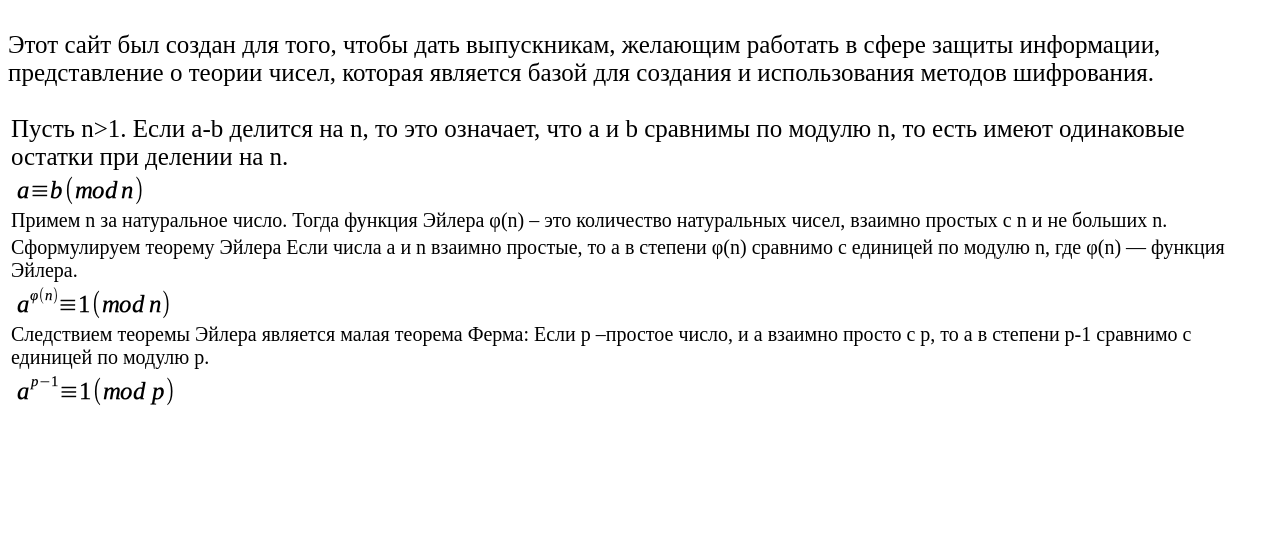
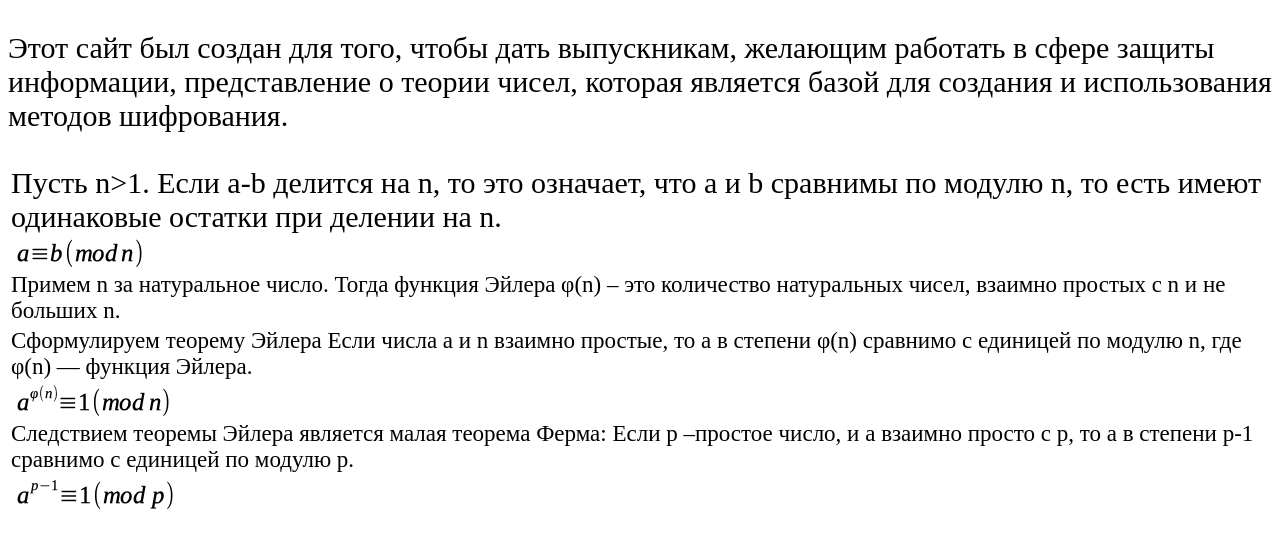
Before and after one commit to eilersite/eilersite, a plain HTML site: page index.html in a window 1280 px wide. Shown: the part 69-616 px from the top of the page. Drawn offline with Linux system fonts and the light colour scheme.

Commit message:
Update cssfile.css

```diff
--- a/cssfile.css
+++ b/cssfile.css
@@ -10,10 +10,10 @@ h1 {
 
 p.about {
     color: black;
-    font-size: 25px;
+    font-size: 30px;
 }
 
 p.aboutform {
     color: black;
-    font-size: 20px;
+    font-size: 23px;
 }
```
